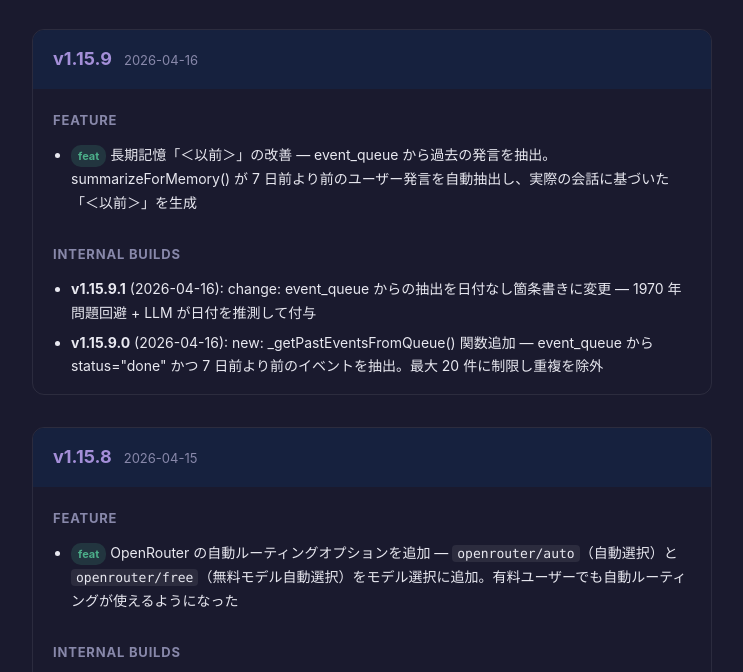
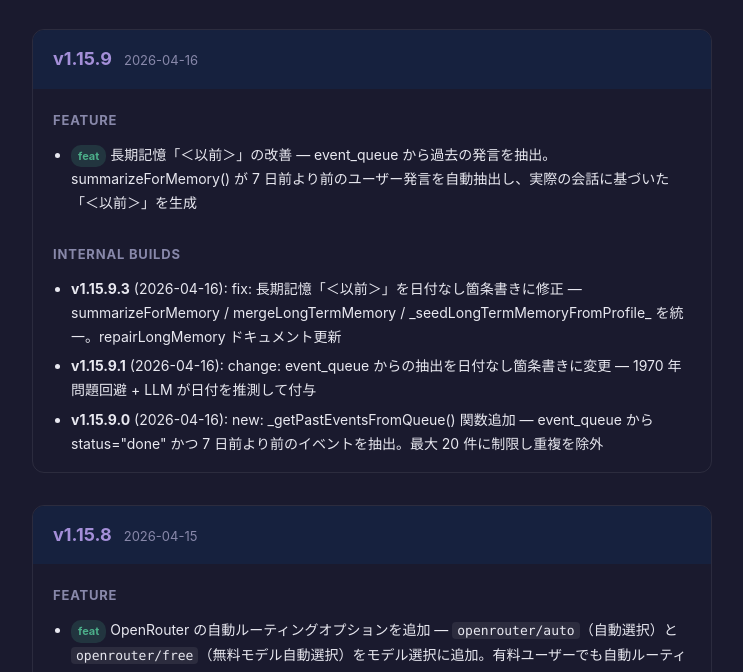
Before and after one commit to smalltomatowater-boop/LINORIN-releasenote, a plain HTML site: page index.html in a window 1280 px wide. Shown: the part 104-776 px from the top of the page, without its empty margins (268-1011 px from the left). Drawn offline with Linux system fonts and the light colour scheme.

Commit message:
v1.15.9.3: ＜以前＞を日付なしに統一

```diff
--- a/index.html
+++ b/index.html
@@ -71,6 +71,7 @@ code{
       </ul>
       <div class="section-title" style="margin-top:16px">Internal Builds</div>
       <ul>
+        <li><strong>v1.15.9.3</strong> (2026-04-16): fix: 長期記憶「＜以前＞」を日付なし箇条書きに修正 — summarizeForMemory / mergeLongTermMemory / _seedLongTermMemoryFromProfile_ を統一。repairLongMemory ドキュメント更新</li>
         <li><strong>v1.15.9.1</strong> (2026-04-16): change: event_queue からの抽出を日付なし箇条書きに変更 — 1970 年問題回避 + LLM が日付を推測して付与</li>
         <li><strong>v1.15.9.0</strong> (2026-04-16): new: _getPastEventsFromQueue() 関数追加 — event_queue から status="done" かつ 7 日前より前のイベントを抽出。最大 20 件に制限し重複を除外</li>
       </ul>
```
